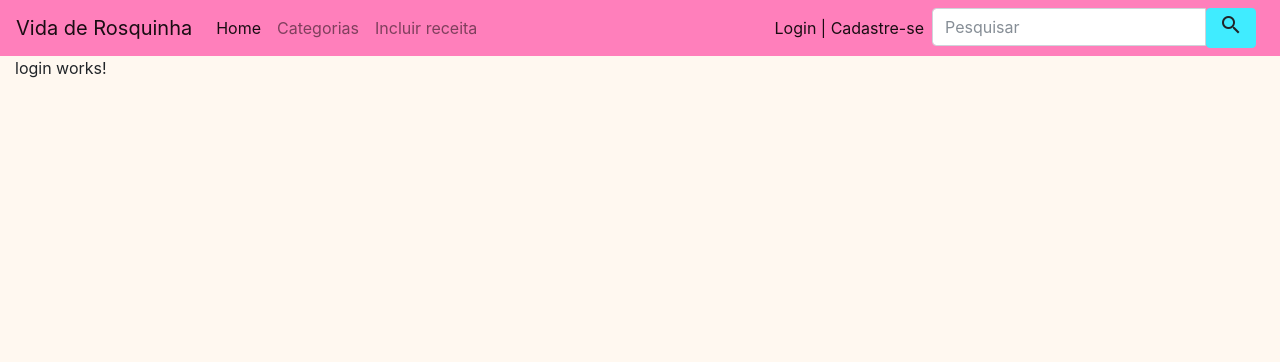
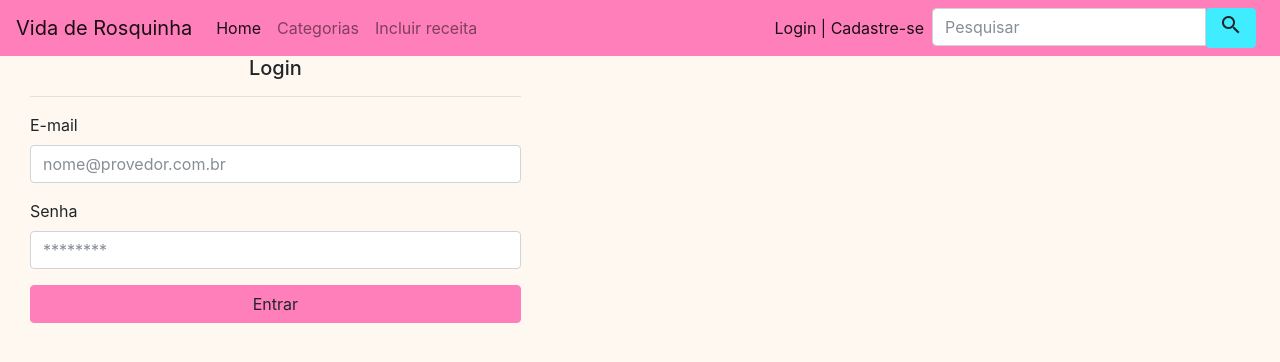
Before and after one commit to carlosasj/SCC0565-2017-2-projeto, an Angular app: page /login in a window 1280 px wide. Shown: the top 362 px of the page. Built offline with nearby package versions, Linux system fonts and the light colour scheme.

Commit message:
Página de login

```diff
--- a/src/app/content/login/login.component.html
+++ b/src/app/content/login/login.component.html
@@ -1,3 +1,19 @@
-<p>
-  login works!
-</p>
+<div class="row">
+    <div class="col-sm-12 page-panel">
+        <div class="col-sm-12 col-md-5">
+            <h5 class="text-center">Login</h5>
+            <hr>
+            <form>
+                <div class="form-group">
+                    <label for="email">E-mail</label>
+                    <input type="email" class="form-control" id="email" aria-describedby="emailHelp" placeholder="nome@provedor.com.br" required>
+                </div>
+                <div class="form-group">
+                    <label for="password">Senha</label>
+                    <input type="password" class="form-control" id="password" placeholder="********" required>
+                </div>
+                <button type="button" class="btn btn-primary btn-block">Entrar</button>
+            </form>
+        </div>
+    </div>
+</div>
```
